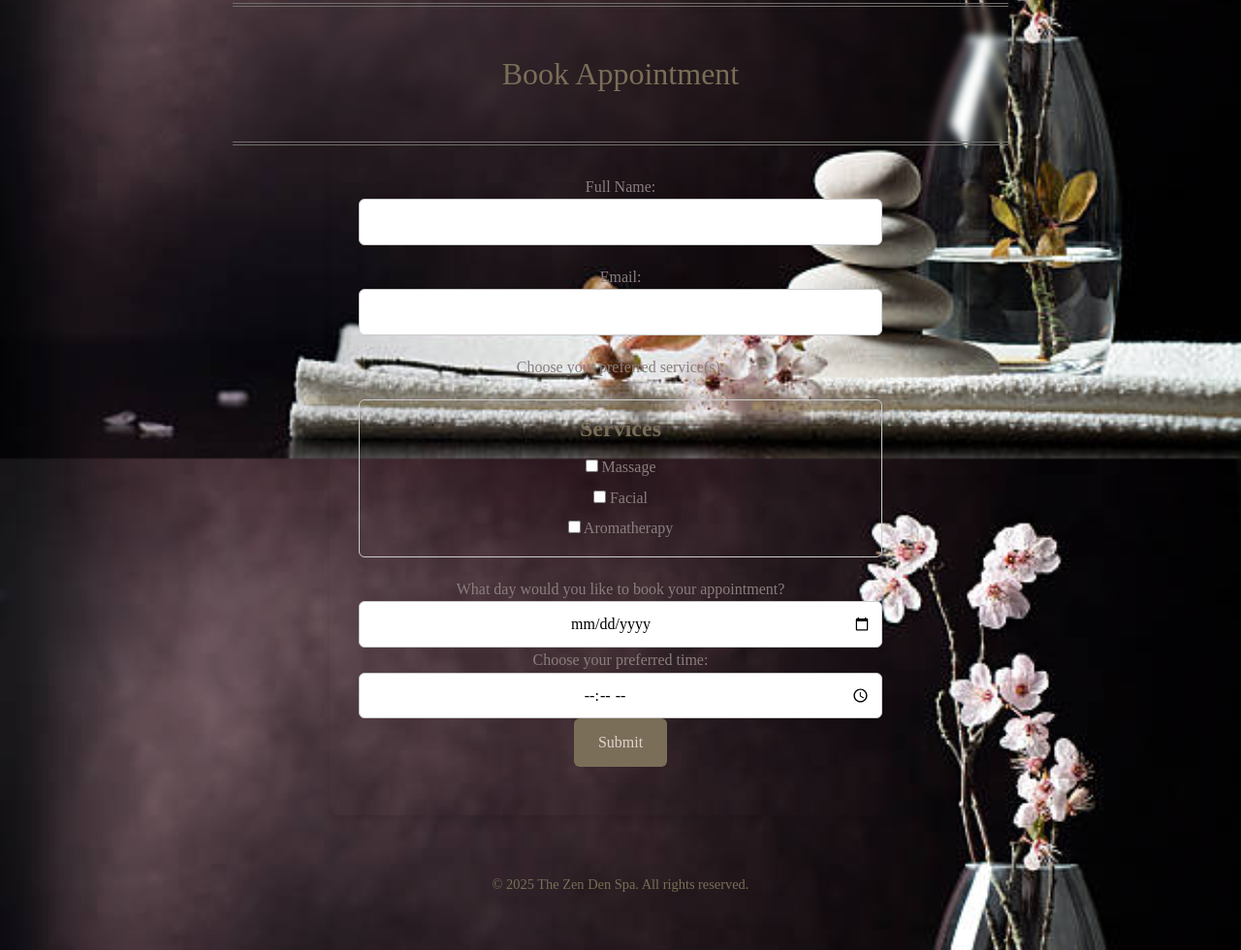
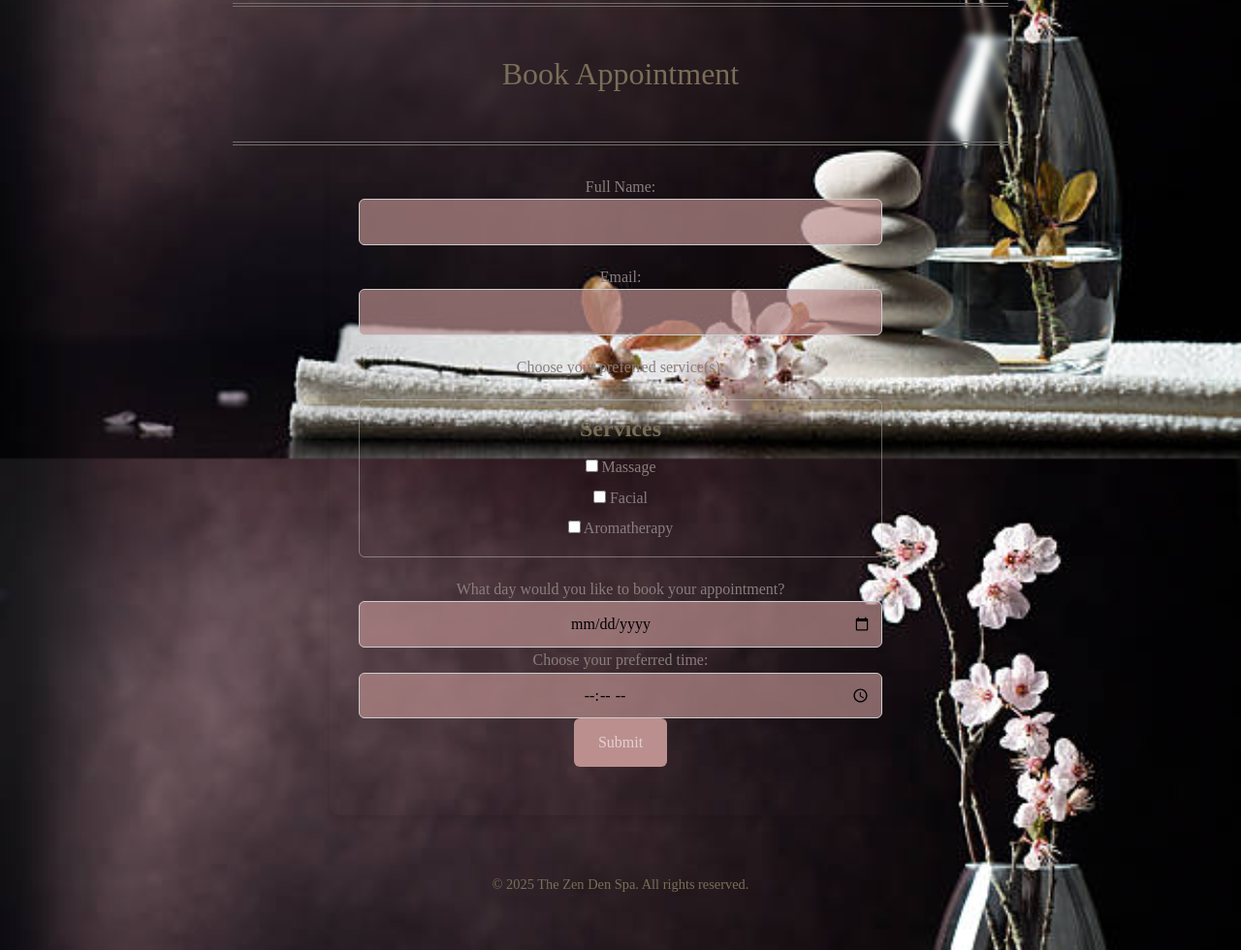
Before and after one commit to cmacias076/ProjectZenDen, a plain HTML site: page index.html in a window 1280 px wide. Shown: the part 2087-3067 px from the top of the page at 97% size. Drawn offline with nearby package versions, Linux system fonts and the light colour scheme; a web font is replaced by a local one.

Commit message:
added color to booking section

```diff
--- a/styles/styles.css
+++ b/styles/styles.css
@@ -195,12 +195,13 @@ input[type="time"] {
   text-align: center;
   width: 100%;
   padding: 10px;
+  background-color: rgba(188, 143, 143, 0.69);
   border: 1px solid #ccc;
   border-radius: 6px;
 }
 
 fieldset {
-  border: 1px solid #ccc;
+  border: 1px solid #cccccc74;
   border-radius: 6px;
   padding: 10px;
   margin-top: 10px;
@@ -212,7 +213,7 @@ legend {
 }
 
 .submit-button {
-  background-color: #7a6e58;
+  background-color: rosybrown;
   color: #e2d1d1;
   padding: 12px 25px;
   border: none;
@@ -222,7 +223,7 @@ legend {
 }
 
 .submit-button:hover {
-  background-color: #a48859;
+  background-color: rgb(127, 98, 98);
 }
 
 .site-footer {
```
